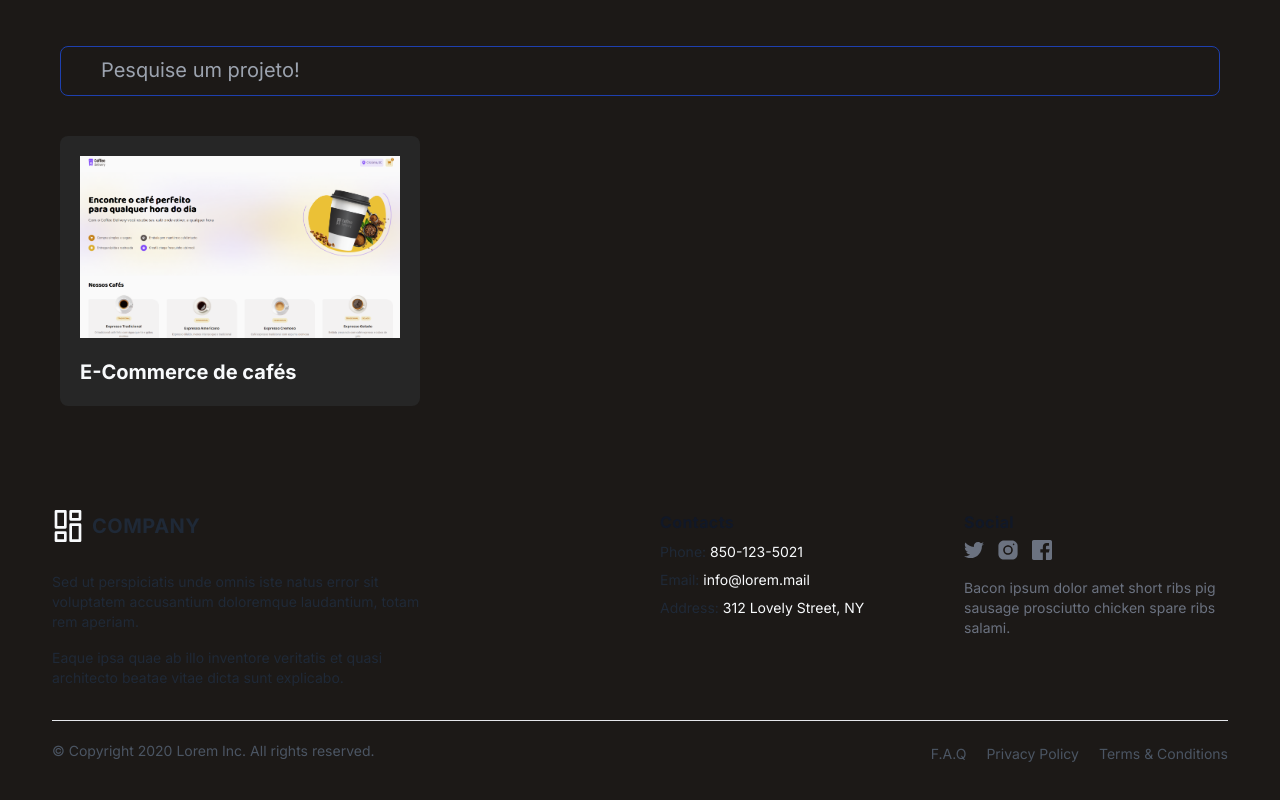
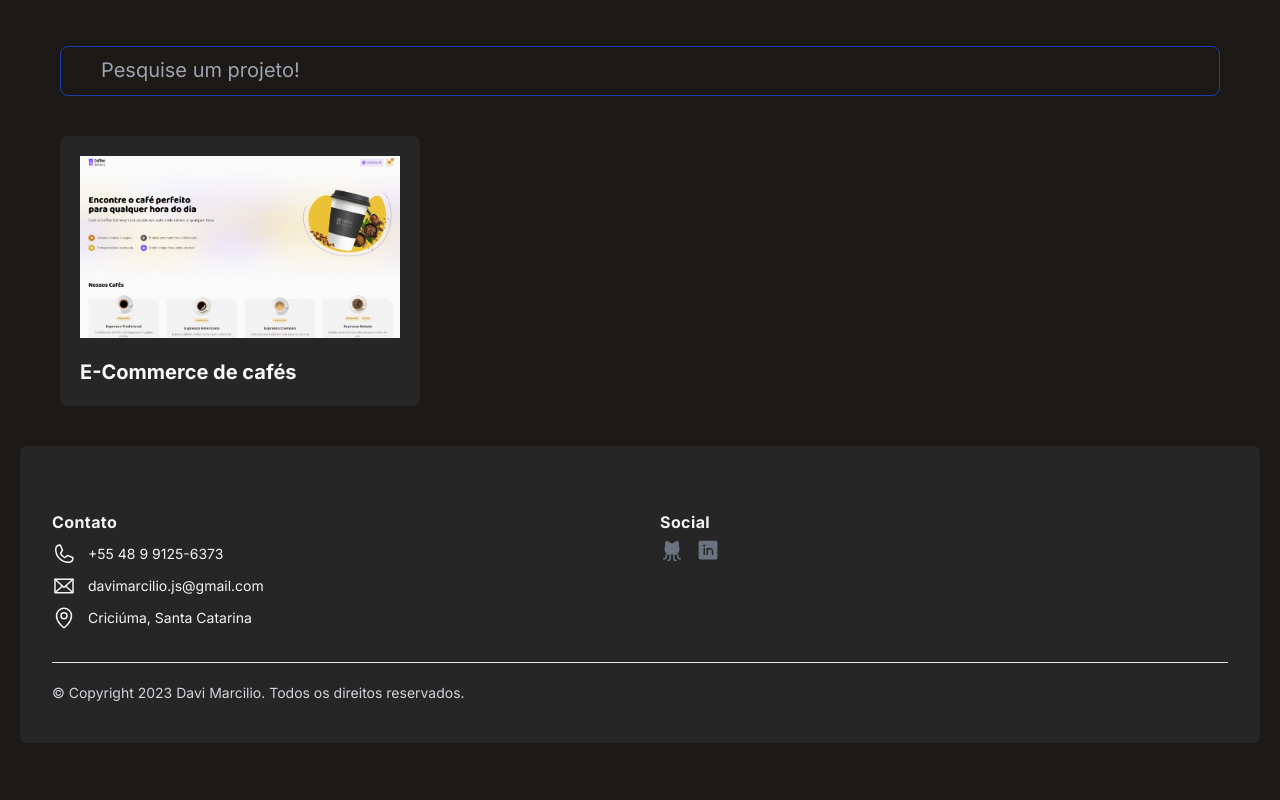
Before and after one commit to davimarcilio/portfolio, a Next.js app: page / in a window 1280 px wide. Shown: the part 4014-4814 px from the top of the page. After the commit the page ends 4757 px from the top, so only its background shows below. Built offline with nearby package versions, Linux system fonts and the light colour scheme.

Commit message:
footer improvments

```diff
--- a/src/components/Footer.tsx
+++ b/src/components/Footer.tsx
@@ -1,151 +1,85 @@
+import {
+  Envelope,
+  GithubLogo,
+  LinkedinLogo,
+  MapPin,
+  Phone,
+} from "phosphor-react";
+
 export const Footer = () => {
   return (
-    <div className="px-4 pt-16 mx-auto sm:max-w-xl md:max-w-full lg:max-w-screen-xl md:px-24 lg:px-8">
-      <div className="grid gap-10 row-gap-6 mb-8 sm:grid-cols-2 lg:grid-cols-4">
-        <div className="sm:col-span-2">
-          <a
-            href="/"
-            aria-label="Go home"
-            title="Company"
-            className="inline-flex items-center"
-          >
-            <svg
-              className="w-8 text-deep-purple-accent-400"
-              viewBox="0 0 24 24"
-              strokeLinejoin="round"
-              strokeWidth="2"
-              strokeLinecap="round"
-              strokeMiterlimit="10"
-              stroke="currentColor"
-              fill="none"
-            >
-              <rect x="3" y="1" width="7" height="12" />
-              <rect x="3" y="17" width="7" height="6" />
-              <rect x="14" y="1" width="7" height="6" />
-              <rect x="14" y="11" width="7" height="12" />
-            </svg>
-            <span className="ml-2 text-xl font-bold tracking-wide text-gray-800 uppercase">
-              Company
-            </span>
-          </a>
-          <div className="mt-6 lg:max-w-sm">
-            <p className="text-sm text-gray-800">
-              Sed ut perspiciatis unde omnis iste natus error sit voluptatem
-              accusantium doloremque laudantium, totam rem aperiam.
+    <div className="px-4 pt-16 mx-auto sm:max-w-xl md:max-w-full lg:max-w-screen-xl md:px-24 bg-neutral-800 rounded-md lg:px-8">
+      <div className="grid gap-10 row-gap-6 mb-8 sm:grid-cols-2 lg:grid-cols-2">
+        <div className="space-y-2 text-sm">
+          <p className="text-base font-bold tracking-wide text-gray-100">
+            Contato
+          </p>
+          <div className="flex items-center gap-2 group">
+            <p className="mr-1 text-gray-100 transition-colors group-hover:text-gray-300">
+              <Phone size={24} />
             </p>
-            <p className="mt-4 text-sm text-gray-800">
-              Eaque ipsa quae ab illo inventore veritatis et quasi architecto
-              beatae vitae dicta sunt explicabo.
-            </p>
-          </div>
-        </div>
-        <div className="space-y-2 text-sm">
-          <p className="text-base font-bold tracking-wide text-gray-900">
-            Contacts
-          </p>
-          <div className="flex">
-            <p className="mr-1 text-gray-800">Phone:</p>
             <a
-              href="tel:850-123-5021"
               aria-label="Our phone"
               title="Our phone"
-              className="transition-colors duration-300 text-deep-purple-accent-400 hover:text-deep-purple-800"
+              className="transition-colors duration-300 text-gray-100 group-hover:text-gray-300"
             >
-              850-123-5021
+              +55 48 9 9125-6373
             </a>
           </div>
-          <div className="flex">
-            <p className="mr-1 text-gray-800">Email:</p>
+          <div className="flex items-center gap-2 group">
+            <p className="mr-1 text-gray-100 group-hover:text-gray-300">
+              <Envelope size={24} />
+            </p>
             <a
-              href="mailto:info@lorem.mail"
+              href="mailto:davimarcilio.js@gmail.com"
               aria-label="Our email"
               title="Our email"
-              className="transition-colors duration-300 text-deep-purple-accent-400 hover:text-deep-purple-800"
+              className="transition-colors duration-300 text-gray-100 group-hover:text-gray-300"
             >
-              info@lorem.mail
+              davimarcilio.js@gmail.com
             </a>
           </div>
-          <div className="flex">
-            <p className="mr-1 text-gray-800">Address:</p>
+          <div className="flex items-center gap-2 group group-hover:text-gray-300">
+            <p className="mr-1 text-gray-100">
+              <MapPin size={24} />
+            </p>
             <a
               href="https://www.google.com/maps"
               target="_blank"
               rel="noopener noreferrer"
               aria-label="Our address"
               title="Our address"
-              className="transition-colors duration-300 text-deep-purple-accent-400 hover:text-deep-purple-800"
+              className="transition-colors duration-300 text-gray-100 group-hover:text-gray-300"
             >
-              312 Lovely Street, NY
+              Criciúma, Santa Catarina
             </a>
           </div>
         </div>
         <div>
-          <span className="text-base font-bold tracking-wide text-gray-900">
+          <span className="text-base font-bold tracking-wide text-gray-100">
             Social
           </span>
           <div className="flex items-center mt-1 space-x-3">
             <a
-              href="/"
-              className="text-gray-500 transition-colors duration-300 hover:text-deep-purple-accent-400"
+              href="https://github.com/davimarcilio"
+              className="text-gray-500 hover:text-gray-200 transition-colors duration-300 hover:text-deep-purple-accent-400"
             >
-              <svg viewBox="0 0 24 24" fill="currentColor" className="h-5">
-                <path d="M24,4.6c-0.9,0.4-1.8,0.7-2.8,0.8c1-0.6,1.8-1.6,2.2-2.7c-1,0.6-2,1-3.1,1.2c-0.9-1-2.2-1.6-3.6-1.6 c-2.7,0-4.9,2.2-4.9,4.9c0,0.4,0,0.8,0.1,1.1C7.7,8.1,4.1,6.1,1.7,3.1C1.2,3.9,1,4.7,1,5.6c0,1.7,0.9,3.2,2.2,4.1 C2.4,9.7,1.6,9.5,1,9.1c0,0,0,0,0,0.1c0,2.4,1.7,4.4,3.9,4.8c-0.4,0.1-0.8,0.2-1.3,0.2c-0.3,0-0.6,0-0.9-0.1c0.6,2,2.4,3.4,4.6,3.4 c-1.7,1.3-3.8,2.1-6.1,2.1c-0.4,0-0.8,0-1.2-0.1c2.2,1.4,4.8,2.2,7.5,2.2c9.1,0,14-7.5,14-14c0-0.2,0-0.4,0-0.6 C22.5,6.4,23.3,5.5,24,4.6z" />
-              </svg>
+              <GithubLogo weight="fill" size={24} />
             </a>
+
             <a
-              href="/"
-              className="text-gray-500 transition-colors duration-300 hover:text-deep-purple-accent-400"
+              href="https://www.linkedin.com/in/davi-marcilio-89a694240/"
+              className="text-gray-500 hover:text-gray-200 transition-colors duration-300 hover:text-deep-purple-accent-400"
             >
-              <svg viewBox="0 0 30 30" fill="currentColor" className="h-6">
-                <circle cx="15" cy="15" r="4" />
-                <path d="M19.999,3h-10C6.14,3,3,6.141,3,10.001v10C3,23.86,6.141,27,10.001,27h10C23.86,27,27,23.859,27,19.999v-10   C27,6.14,23.859,3,19.999,3z M15,21c-3.309,0-6-2.691-6-6s2.691-6,6-6s6,2.691,6,6S18.309,21,15,21z M22,9c-0.552,0-1-0.448-1-1   c0-0.552,0.448-1,1-1s1,0.448,1,1C23,8.552,22.552,9,22,9z" />
-              </svg>
-            </a>
-            <a
-              href="/"
-              className="text-gray-500 transition-colors duration-300 hover:text-deep-purple-accent-400"
-            >
-              <svg viewBox="0 0 24 24" fill="currentColor" className="h-5">
-                <path d="M22,0H2C0.895,0,0,0.895,0,2v20c0,1.105,0.895,2,2,2h11v-9h-3v-4h3V8.413c0-3.1,1.893-4.788,4.659-4.788 c1.325,0,2.463,0.099,2.795,0.143v3.24l-1.918,0.001c-1.504,0-1.795,0.715-1.795,1.763V11h4.44l-1,4h-3.44v9H22c1.105,0,2-0.895,2-2 V2C24,0.895,23.105,0,22,0z" />
-              </svg>
+              <LinkedinLogo weight="fill" size={24} />
             </a>
           </div>
-          <p className="mt-4 text-sm text-gray-500">
-            Bacon ipsum dolor amet short ribs pig sausage prosciutto chicken
-            spare ribs salami.
-          </p>
         </div>
       </div>
       <div className="flex flex-col-reverse justify-between pt-5 pb-10 border-t lg:flex-row">
-        <p className="text-sm text-gray-600">
-          © Copyright 2020 Lorem Inc. All rights reserved.
+        <p className="text-sm text-gray-300">
+          © Copyright 2023 Davi Marcilio. Todos os direitos reservados.
         </p>
-        <ul className="flex flex-col mb-3 space-y-2 lg:mb-0 sm:space-y-0 sm:space-x-5 sm:flex-row">
-          <li>
-            <a
-              href="/"
-              className="text-sm text-gray-600 transition-colors duration-300 hover:text-deep-purple-accent-400"
-            >
-              F.A.Q
-            </a>
-          </li>
-          <li>
-            <a
-              href="/"
-              className="text-sm text-gray-600 transition-colors duration-300 hover:text-deep-purple-accent-400"
-            >
-              Privacy Policy
-            </a>
-          </li>
-          <li>
-            <a
-              href="/"
-              className="text-sm text-gray-600 transition-colors duration-300 hover:text-deep-purple-accent-400"
-            >
-              Terms &amp; Conditions
-            </a>
-          </li>
-        </ul>
       </div>
     </div>
   );
```
